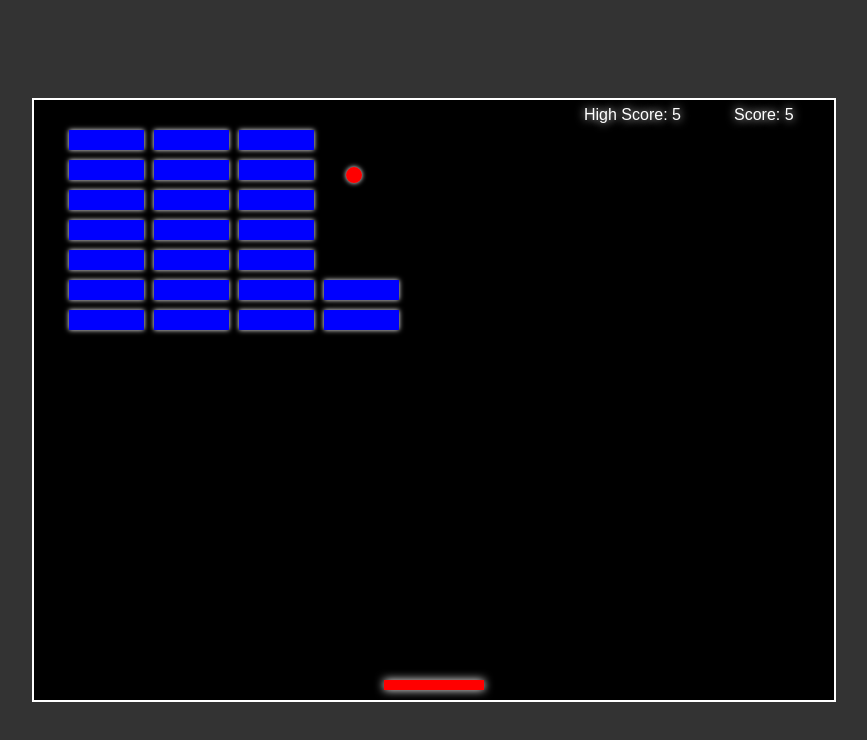
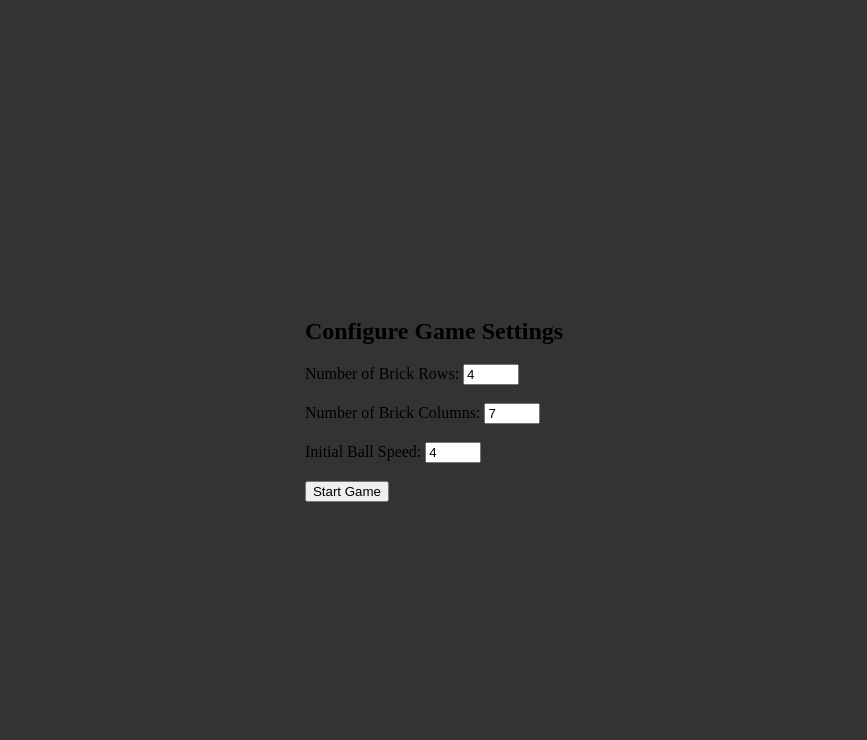
Before and after one commit to zzunic2123/breakout-game, a plain HTML site: page index.html in a window 1280 px wide. Shown: the whole page, without its empty margins (206-1073 px from the left). Drawn offline with Linux system fonts and the light colour scheme.

Commit message:
added params config

```diff
--- a/index.html
+++ b/index.html
@@ -8,7 +8,17 @@
     <link rel="stylesheet" href="css/style.css">
 </head>
 <body>
-    <canvas id="gameCanvas"></canvas>
+    <div id="configForm">
+        <h2>Configure Game Settings</h2>
+        <label for="brickRows">Number of Brick Rows:</label>
+        <input type="number" id="brickRows" value="4" min="1" max="10"><br><br>
+        <label for="brickCols">Number of Brick Columns:</label>
+        <input type="number" id="brickCols" value="7" min="1" max="10"><br><br>
+        <label for="ballSpeed">Initial Ball Speed:</label>
+        <input type="number" id="ballSpeed" value="4" min="1" max="10"><br><br>
+        <button onclick="startGame()">Start Game</button>
+    </div>
+    <canvas id="gameCanvas" style="display:none;"></canvas>
     <script src="js/game.js"></script>
 </body>
 </html>
--- a/js/game.js
+++ b/js/game.js
@@ -3,20 +3,18 @@ const ctx = canvas.getContext('2d');
 canvas.width = 800;
 canvas.height = 600;
 
-const paddleHeight = 10;
-const paddleWidth = 100;
+let paddleHeight = 10;
+let paddleWidth = 100;
 let paddleX = (canvas.width - paddleWidth) / 2;
 
 const ballRadius = 8;
 let x = canvas.width / 2;
 let y = canvas.height - 30;
-const speed = 4;
-const randomAngle = (Math.random() * (Math.PI / 3)) + (Math.PI / 6);
-let dx = Math.random() < 0.5 ? speed * Math.cos(randomAngle) : -speed * Math.cos(randomAngle);
-let dy = -speed * Math.sin(randomAngle);
+let speed;
+let dx, dy;
 
-const brickRowCount = 7;
-const brickColumnCount = 4;
+let brickRowCount;
+let brickColumnCount;
 const brickWidth = 75;
 const brickHeight = 20;
 const brickPadding = 10;
@@ -24,18 +22,11 @@ const brickOffsetTop = 30;
 const brickOffsetLeft = 35;
 
 let bricks = [];
-for (let c = 0; c < brickColumnCount; c++) {
-    bricks[c] = [];
-    for (let r = 0; r < brickRowCount; r++) {
-        bricks[c][r] = { x: 0, y: 0, status: 1 };
-    }
-}
-
 let score = 0;
 let highScore = localStorage.getItem('highScore') || 0;
-
 let rightPressed = false;
 let leftPressed = false;
+let gameOver = false;
 
 document.addEventListener('keydown', keyDownHandler);
 document.addEventListener('keyup', keyUpHandler);
@@ -62,6 +53,31 @@ function keyUpHandler(e) {
         rightPressed = false;
     } else if (e.key === 'Left' || e.key === 'ArrowLeft') {
         leftPressed = false;
+    }
+}
+
+function startGame() {
+    brickRowCount = parseInt(document.getElementById('brickRows').value);
+    brickColumnCount = parseInt(document.getElementById('brickCols').value);
+    speed = parseFloat(document.getElementById('ballSpeed').value);
+
+    const randomAngle = (Math.random() * (Math.PI / 3)) + (Math.PI / 6);
+    dx = Math.random() < 0.5 ? speed * Math.cos(randomAngle) : -speed * Math.cos(randomAngle);
+    dy = -speed * Math.sin(randomAngle);
+
+    createBricks();
+    document.getElementById('configForm').style.display = 'none';
+    canvas.style.display = 'block';
+    draw();
+}
+
+function createBricks() {
+    bricks = [];
+    for (let c = 0; c < brickColumnCount; c++) {
+        bricks[c] = [];
+        for (let r = 0; r < brickRowCount; r++) {
+            bricks[c][r] = { x: 0, y: 0, status: 1 };
+        }
     }
 }
 
@@ -117,7 +133,7 @@ function collisionDetection() {
                         localStorage.setItem('highScore', highScore);
                     }
                     if (backgroundMusic.playbackRate < 1.5) {
-                        backgroundMusic.playbackRate += 0.02; // Increase playback rate
+                        backgroundMusic.playbackRate += 0.02;
                     }
                     if (score === brickRowCount * brickColumnCount) {
                         displayEndMessage('YOU WIN, CONGRATULATIONS!');
@@ -136,7 +152,6 @@ function drawScore() {
     ctx.fillText('Score: ' + score, canvas.width - 100, 20);
     ctx.fillText('High Score: ' + highScore, canvas.width - 250, 20);
 }
-let gameOver = false;
 
 function displayEndMessage(message) {
     ctx.clearRect(0, 0, canvas.width, canvas.height);
@@ -145,7 +160,7 @@ function displayEndMessage(message) {
     ctx.textAlign = 'center';
     ctx.fillText(message, canvas.width / 2, canvas.height / 2);
     createRestartButton();
-    gameOver = true; // Set the flag to true when the game ends
+    gameOver = true;
 }
 
 function createRestartButton() {
@@ -160,7 +175,7 @@ function createRestartButton() {
 }
 
 function draw() {
-    if (gameOver) return; // Stop the game loop if the game is over
+    if (gameOver) return;
 
     ctx.clearRect(0, 0, canvas.width, canvas.height);
     drawBricks();
@@ -197,5 +212,3 @@ function draw() {
     y += dy;
     requestAnimationFrame(draw);
 }
-
-draw();
```
